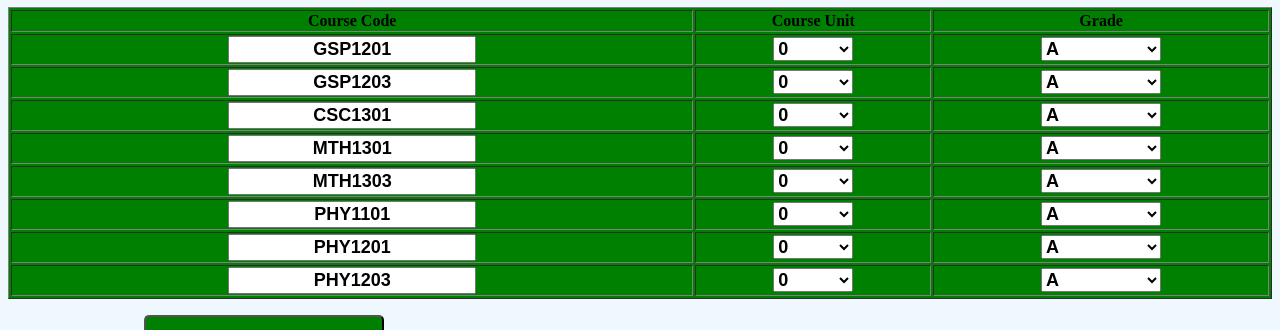
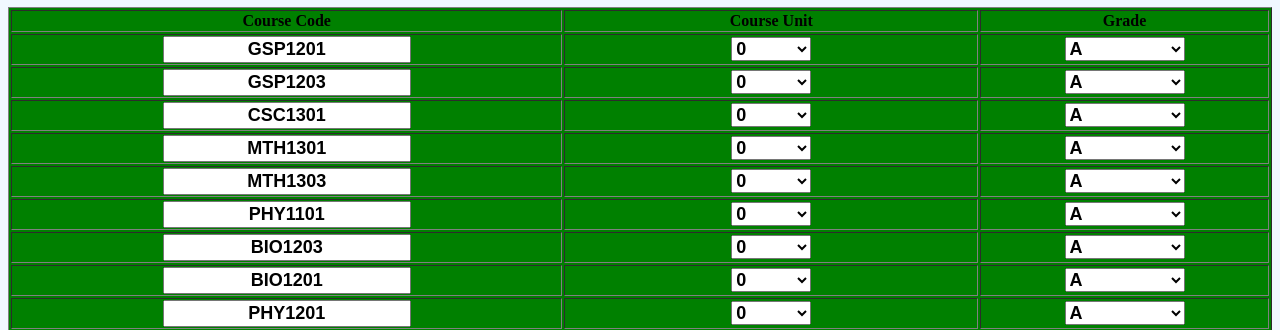
Before and after one commit to Mahmud2123/gp-cal.github.io, a website with bundled scripts: page index.html in a window 1280 px wide. Shown: the part 73-403 px from the top of the page. Built offline with nearby package versions, Linux system fonts and the light colour scheme.

Commit message:
Update index.html

```diff
--- a/index.html
+++ b/index.html
@@ -104,8 +104,42 @@
         <option value="">E</option>
       </td>
   </tr>
+    <tr>
+    <td> <input id="code" type="text"  value="PHY1101"> </input></td>
+      <td> <select id="unit" >
+        <option value="0">0</option>
+        <option value="1">1</option>
+        <option value="2">2</option>
+        <option value="3">3</option>
+      </select>
+      </td>
+      <td> <select id="grade">
+        <option value="">A</option>
+        <option value="">B</option>
+        <option value="">C</option>
+        <option value="">D</option>
+        <option value="">E</option>
+      </td>
+  </tr>
+    <tr>
+    <td> <input id="code" type="text"  value="BIO1203"> </input></td>
+      <td> <select id="unit" >
+        <option value="0">0</option>
+        <option value="1">1</option>
+        <option value="2">2</option>
+        <option value="3">3</option>
+      </select>
+      </td>
+      <td> <select id="grade">
+        <option value="">A</option>
+        <option value="">B</option>
+        <option value="">C</option>
+        <option value="">D</option>
+        <option value="">E</option>
+      </td>
+  </tr>
      <tr>
-    <td> <input id="code" type="text"  value="PHY1101"> </input></td>
+    <td> <input id="code" type="text"  value="BIO1201"> </input></td>
       <td> <select id="unit" >
         <option value="0">0</option>
         <option value="1">1</option>
@@ -155,6 +189,14 @@
         <option value="">E</option>
       </td>
   </tr>
+    <tr>
+    <td> <input id="code" type="text"  value="TOTAL UNITS/GRADES" disabled> </input></td>
+      <td> <input id="totalUnit" </input>
+      </td>
+      <td> <input id="grade"></input>
+      </td>
+  </tr>
+
   </table>
   <div id="cont3">
     <button id="btn-cal">Calculate</button>
```
